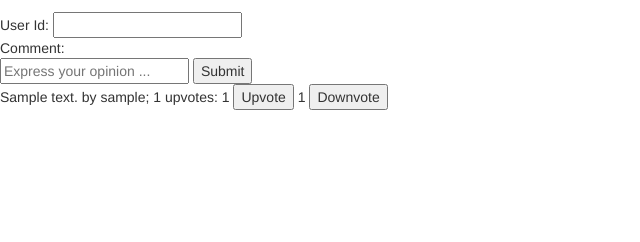
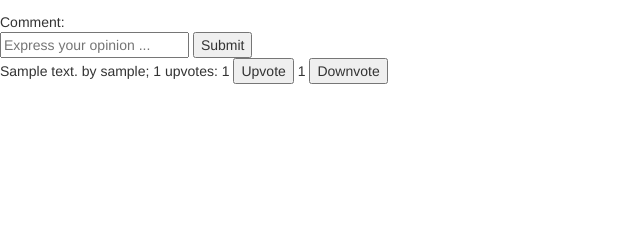
Before and after one commit to kamalbanga/nis_comments, a Django app: template templates/comments/news.html in a window 1280 px wide. Shown: the part 58-300 px from the top of the page, without its empty margins (0-640 px from the left). Run offline with Django 3.2, Linux system fonts and the light colour scheme; tables that the repository leaves empty hold one stand-in row (values such as "Sample post"); the template is opened without the code that fills it: values that come from a table or form of the project are taken from there, most other values are stand-ins (such as "Sample title", 1, 10 or a date in 2020); some libraries are stand-ins or nearby versions.

Commit message:
Remove redundant input field user

```diff
--- a/comments/views.py
+++ b/comments/views.py
@@ -19,7 +19,6 @@ def news(request, url_arg):
 
 @login_required
 def submit(request, url_arg):
-    user_id = request.POST.get('user_id')
     comment_text = request.POST.get('comment')
     n = News.objects.all().get(news_id=url_arg)
     c = Comment(uuid=uuid.uuid4(),news=n, user=request.user, text=comment_text)
--- a/templates/comments/news.html
+++ b/templates/comments/news.html
@@ -9,7 +9,6 @@
 <script src="{% static "vote-ajax.js" %}"></script>
 
 <form action="{% url 'submit' news_id %}" method="post"> {% csrf_token %}
-    User Id: <input type="text" name="user_id"> <br>
     Comment:<br>
     <input type="text" name="comment" placeholder="Express your opinion ...">
     <input type="submit" value="Submit"> <br>
```
